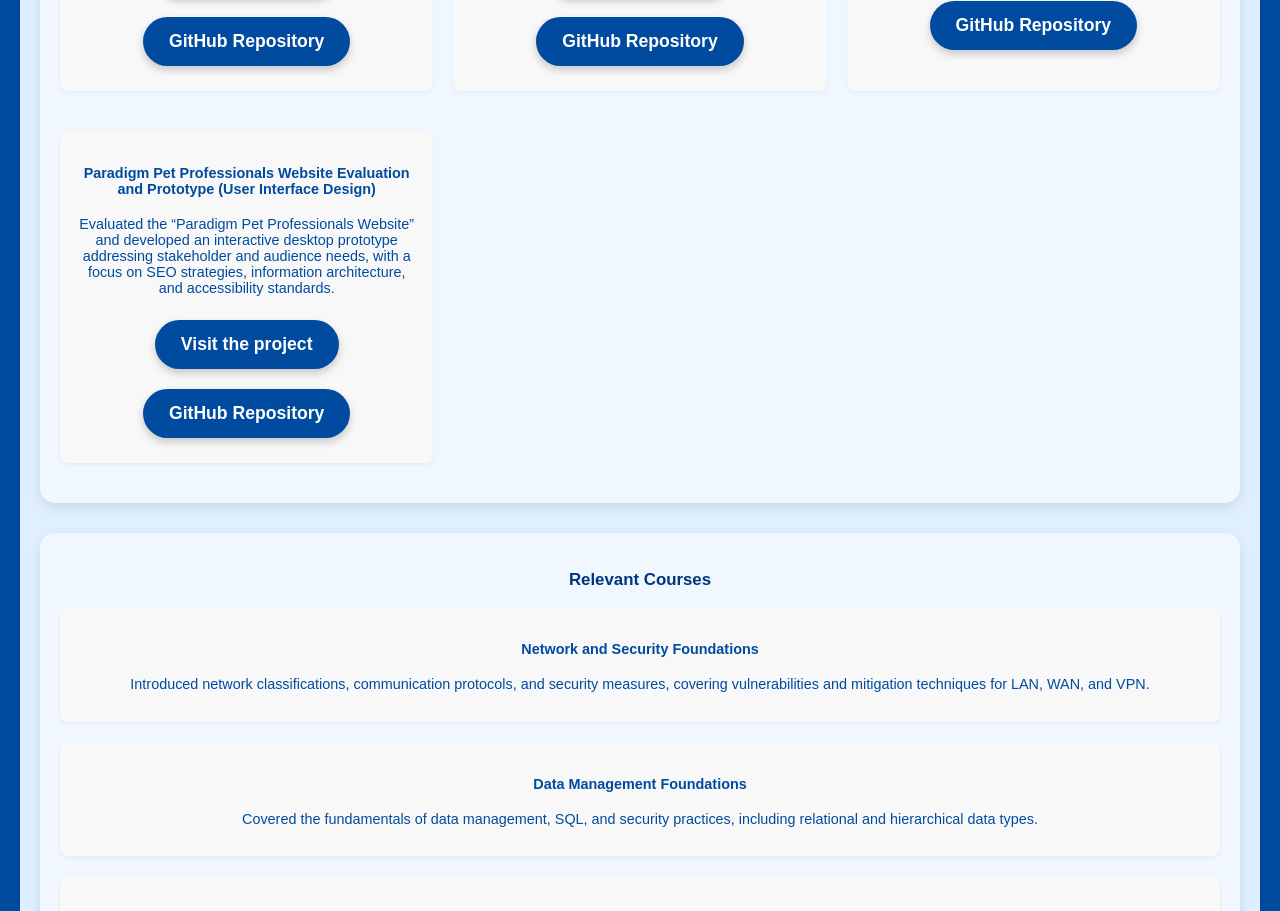
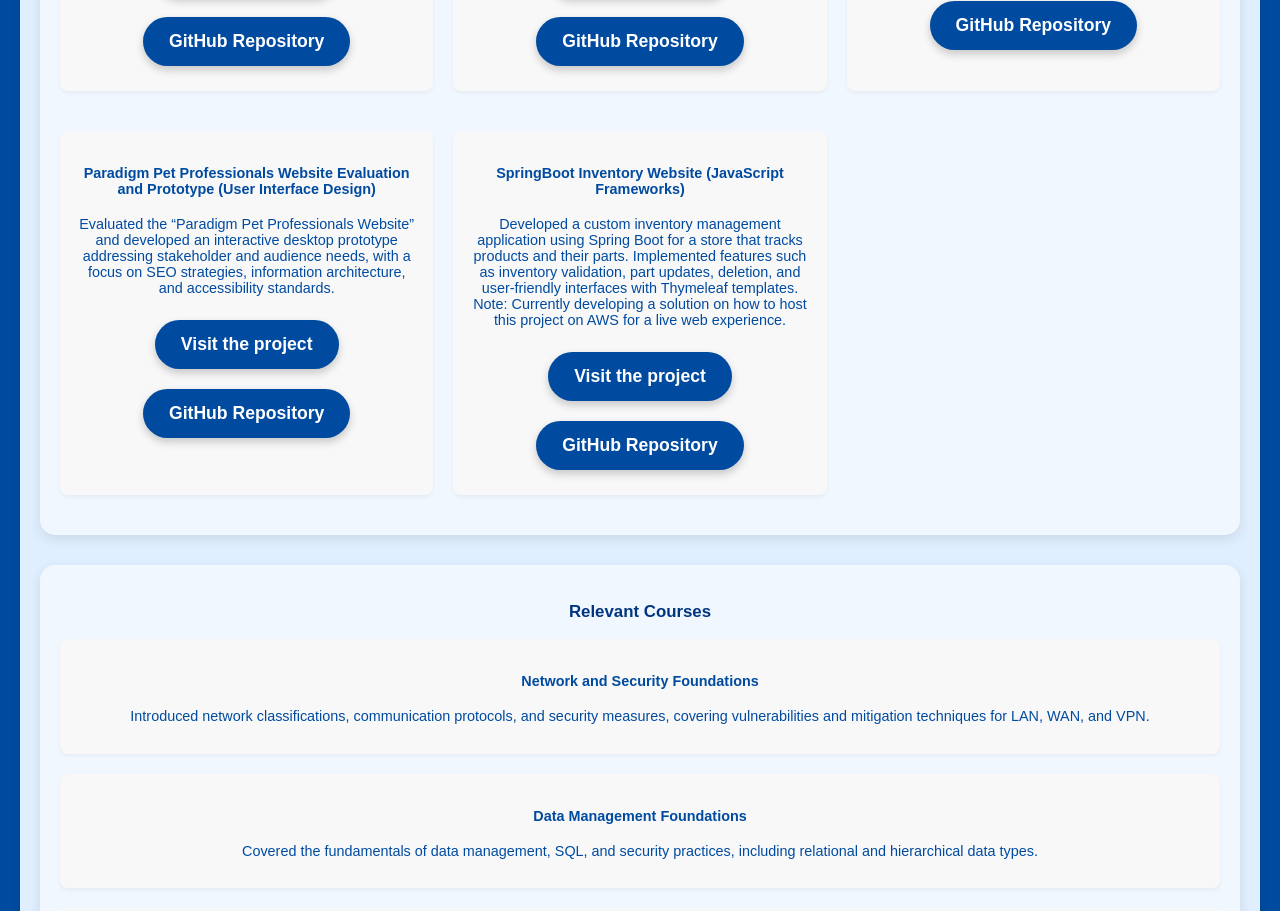
Before and after one commit to anniefees/my-portfolio, a React (Create React App) app: page /#/projects in a window 1280 px wide. Shown: the part 1700-2611 px from the top of the page. Built offline with nearby package versions, Linux system fonts and the light colour scheme.

Commit message:
adds new project d287

```diff
--- a/src/components/Projects.js
+++ b/src/components/Projects.js
@@ -106,6 +106,19 @@ const Projects = () => {
               GitHub Repository
             </a>
           </div>
+
+          <div className="project-item">
+            <h4>SpringBoot Inventory Website (JavaScript Frameworks)</h4>
+            <p>
+            Developed a custom inventory management application using Spring Boot for a store that tracks products and their parts. Implemented features such as inventory validation, part updates, deletion, and user-friendly interfaces with Thymeleaf templates. Note: Currently developing a solution on how to host this project on AWS for a live web experience.
+            </p>
+            <a href="https://github.com/anniefees/d287.git" target="_blank" rel="noopener noreferrer" className="button">
+              Visit the project
+            </a>
+            <a href="https://github.com/anniefees/d287.git" target="_blank" rel="noopener noreferrer" className="button">
+              GitHub Repository
+            </a>
+          </div>
         </div>
       </div>
 
```
